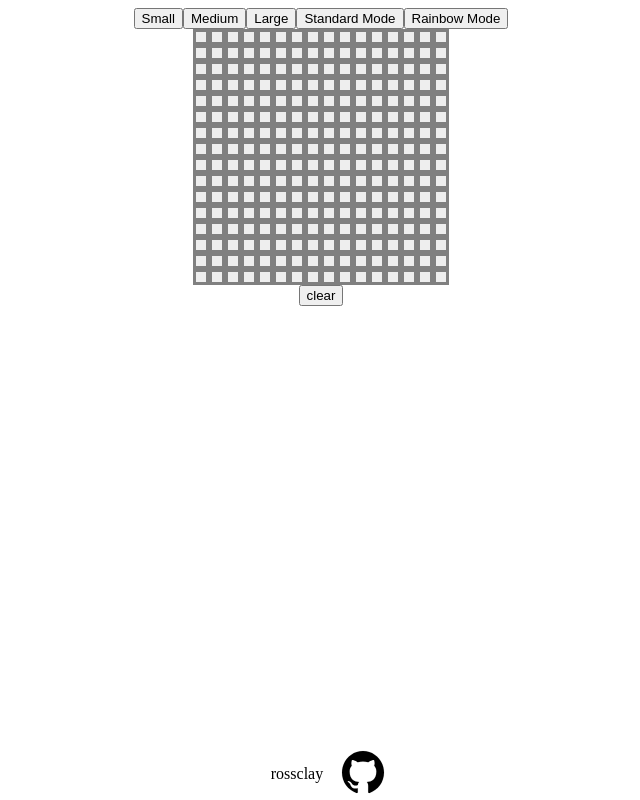
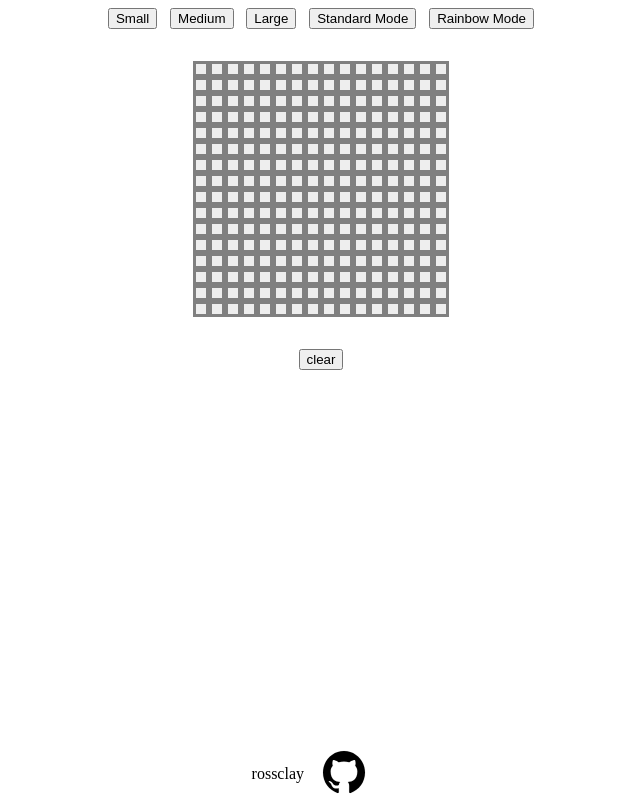
Before and after one commit to rossclay/odin-etch-a-sketch, a plain HTML site: page index.html in a window 1280 px wide. Shown: the whole page, without its empty margins (319-959 px from the left). Drawn offline with nearby package versions, Linux system fonts and the light colour scheme.

Commit message:
creates and styles wrappers for better footer placement

```diff
--- a/index.html
+++ b/index.html
@@ -11,14 +11,20 @@
 </head>
 
 <body>
-    <div class="btn-menu"><button class="small-btn" type="button">Small</button><button class="medium-btn"
-            type="button">Medium</button><button class="large-btn" type="button">Large</button> <button
-            class="standard-btn">Standard Mode</button><button class="rainbow-btn" type="button">Rainbow Mode</button>
+    <div class="page-container">
+        <div class="content-container">
+            <div class="btn-menu"><button class="small-btn" type="button">Small</button><button class="medium-btn"
+                    type="button">Medium</button><button class="large-btn" type="button">Large</button> <button
+                    class="standard-btn">Standard Mode</button><button class="rainbow-btn" type="button">Rainbow
+                    Mode</button>
+            </div>
+            <div class="square-container"></div>
+            <div class="bottom-menu"><button class="clear" type="button">clear</button></div>
+        </div>
+        <footer>rossclay<a href="https://github.com/rossclay"><ion-icon name="logo-github"
+                    class="github-logo"></ion-icon>
+        </footer>
     </div>
-    <div class="square-container"></div>
-    <div class="bottom-menu"><button class="clear" type="button">clear</button></div>
-    <footer>rossclay<a href="https://github.com/rossclay"><ion-icon name="logo-github" class="github-logo"></ion-icon>
-    </footer>
     <script type="module" src="https://unpkg.com/ionicons@7.1.0/dist/ionicons/ionicons.esm.js"></script>
     <script nomodule src="https://unpkg.com/ionicons@7.1.0/dist/ionicons/ionicons.js"></script>
 </body>
--- a/style.css
+++ b/style.css
@@ -1,14 +1,29 @@
-.body {
+:root {
+    margin: 0;
+    padding: 0;
+}
+
+.page-container {
     display: flex;
+    min-height: 100%;
+    flex-direction: column;
+    justify-content: space-between;
+}
+
+.content-container {
+    display: flex;
+    flex-direction: column;
     justify-content: center;
     align-items: center;
-
+    gap: 4vh;
+    padding-bottom: 2.5rem;
 }
 
 .btn-menu {
     display: flex;
     justify-content: center;
     align-items: center;
+    gap: 1vw;
 }
 
 .square-container {
@@ -38,8 +53,9 @@ footer {
     align-items: center;
     position: absolute;
     bottom: 0;
-    width: 100%;
+    width: 97vw;
     height: fit-content;
+    margin-top: auto;
 }
 
 .github-logo {
```
